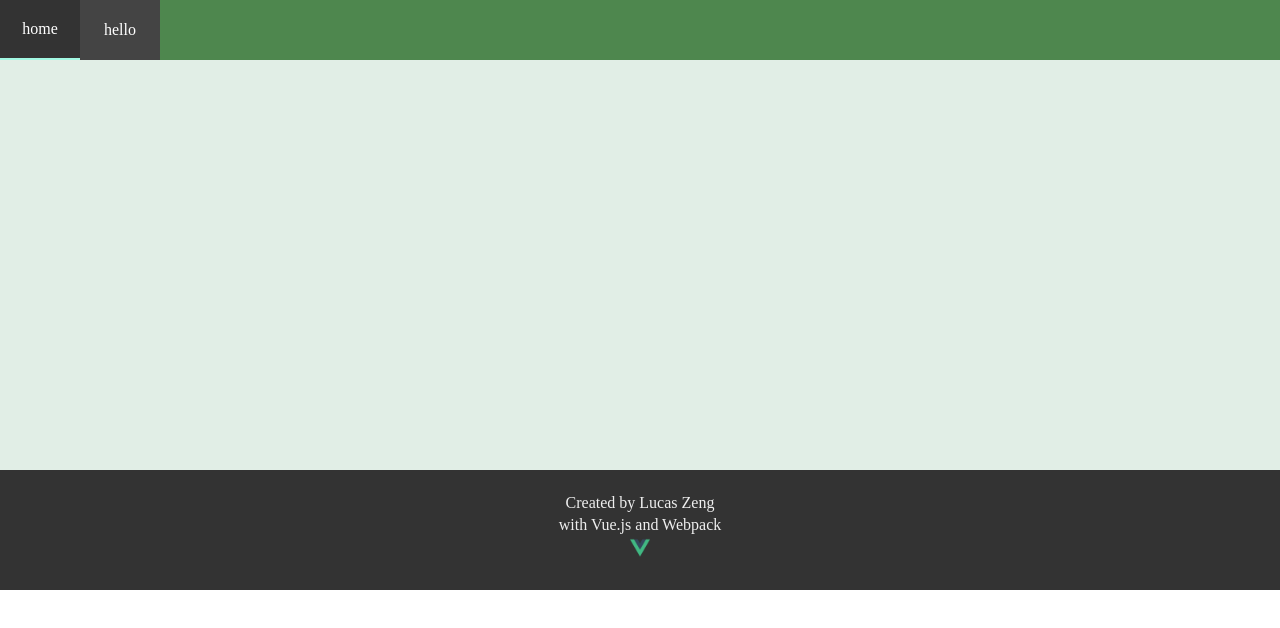
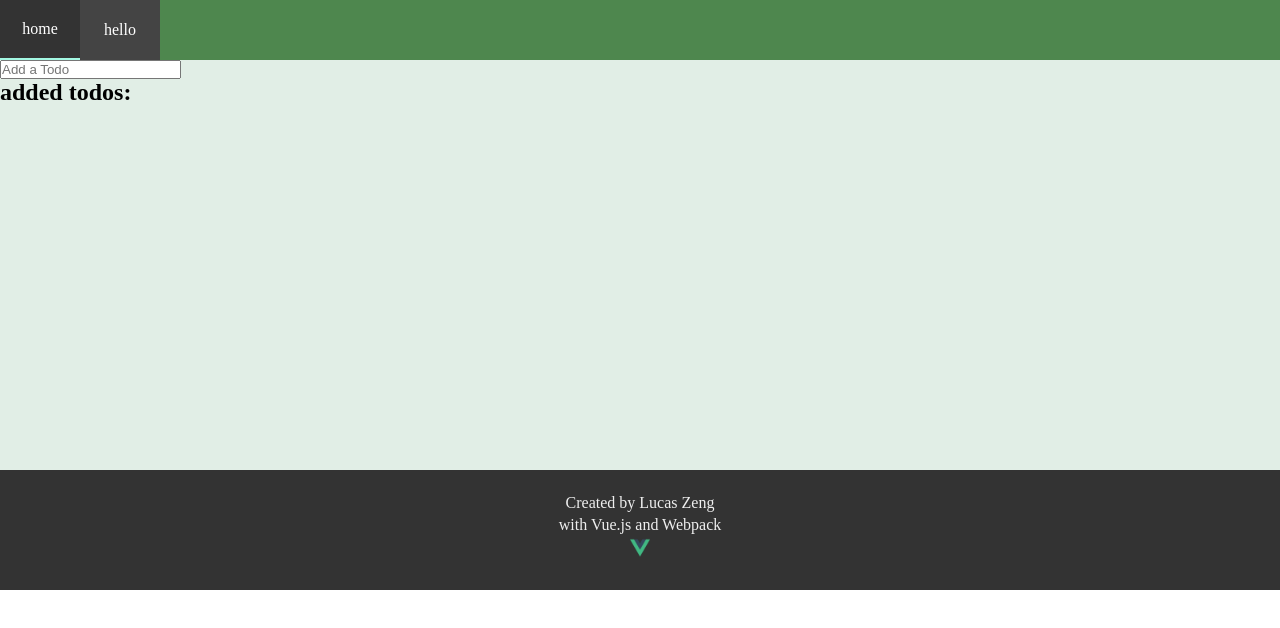
Before and after one commit to LucasZeng99/lucas-website, a Vue app: page / in a window 1280 px wide. Shown: the top 628 px of the page. Built offline with nearby package versions, Linux system fonts and the light colour scheme.

Commit message:
solved @keyup.enter problem, shouldn't be keyup:enter.

```diff
--- a/src/components/index.vue
+++ b/src/components/index.vue
@@ -1,12 +1,17 @@
 <template>
 	<div class="container" >
+		<todo-list></todo-list>
 	</div>
 </template>
 
 <script>
+import todoList from './todoList/todoList'
 
 export default {
 	name: 'index',
+	components: {
+		'todo-list': todoList,
+	}
 }
 
 </script>
--- /dev/null
+++ b/src/components/todoList/todoList.vue
@@ -0,0 +1,57 @@
+<template>
+	<div class="todoList">
+	<input id="input" type="text" v-model="newTodo" placeholder="Add a Todo" @keyup.enter="addTodo">
+
+	<h2>added todos:</h2>
+	<ul>
+		<li v-for="todo in todos">
+			<div class="todo-view">
+				<!-- <input type="text" :value="todo.content" :placeholder="todo.content" @keyup.enter="editTodo(todo.id)"> -->
+				<p>{{todo.content}}</p>
+				<button @click="removeTodo">X</button>
+			</div>
+
+		</li>
+	</ul>
+
+	</div>
+</template>
+
+<script>
+var inputNum = 1
+export default {
+	name: 'todoList',
+	data () {
+			return {
+				newTodo: '',
+				todos: [
+			]}
+	},
+	methods: {
+		addTodo: function() {
+			this.todos.push({
+				id: inputNum++,
+				content: this.newTodo,
+			})
+			this.newTodo = ''
+		},
+		removeTodo(id) {
+			this.todos.splice(id, 1)
+		}
+	},
+/*	created: function() {
+		window.addEventListener('change', this.addTodo)
+	},*/
+}
+
+</script>
+
+<style scoped>
+* {
+	margin: 0;
+	padding: 0;
+}
+li{
+	text-decoration: none;
+}
+</style>
```
